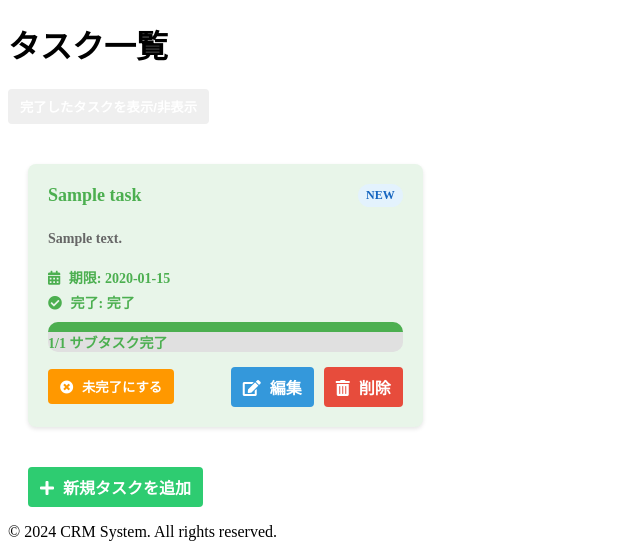
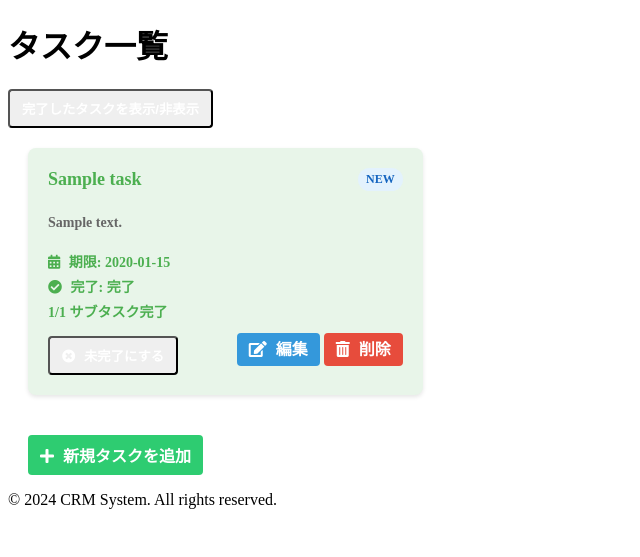
Before and after one commit to macnishio/CRMbyReplitCreate, a Flask app: page /tasks/ in a window 1280 px wide. Shown: the part 290-847 px from the top of the page, without its empty margins (0-640 px from the left). After the commit the page ends 799 px from the top, so only its background shows below. Run offline with Flask 3, Linux system fonts and the light colour scheme; a user stored in the database is signed in; tables that the repository leaves empty hold one stand-in row (values such as "Sample post").

Commit message:
Checkpoint before revert - No step

```diff
--- a/static/css/styles.css
+++ b/static/css/styles.css
@@ -1,9 +1,4 @@
 /* Existing styles... */
-
-/* Task Controls */
-.task-controls {
-    margin-bottom: 20px;
-}
 
 /* Enhanced Task Card Styles */
 .task-grid {
@@ -30,10 +25,6 @@
 
 .task-card.completed {
     background-color: #e8f5e9;
-}
-
-.task-card.hidden {
-    display: none;
 }
 
 .task-header {
@@ -89,31 +80,10 @@
     font-weight: bold;
 }
 
-/* Subtask Progress Bar */
-.subtask-progress {
-    margin-top: 10px;
-    background-color: #e0e0e0;
-    border-radius: 10px;
-    overflow: hidden;
-}
-
-.progress-bar {
-    height: 10px;
-    background-color: #4caf50;
-    transition: width 0.3s ease;
-}
-
-/* Card Actions */
 .card-actions {
     display: flex;
     justify-content: space-between;
-    align-items: center;
     margin-top: auto;
-}
-
-.action-buttons {
-    display: flex;
-    gap: 10px;
 }
 
 .btn {
@@ -123,16 +93,11 @@
     color: #fff;
     font-weight: bold;
     transition: background-color 0.3s ease;
-    border: none;
-    cursor: pointer;
 }
 
 .btn i {
     margin-right: 5px;
 }
-
-.btn-toggle-complete { background-color: #ff9800; }
-.btn-toggle-complete:hover { background-color: #f57c00; }
 
 .btn-edit { background-color: #3498db; }
 .btn-edit:hover { background-color: #2980b9; }
@@ -148,9 +113,4 @@
 }
 .btn-add:hover { background-color: #27ae60; }
 
-/* Priority Colors */
-.task-card[data-priority="high"] { border-left: 5px solid #f44336; }
-.task-card[data-priority="medium"] { border-left: 5px solid #ff9800; }
-.task-card[data-priority="low"] { border-left: 5px solid #4caf50; }
-
 /* Existing styles... */
```
